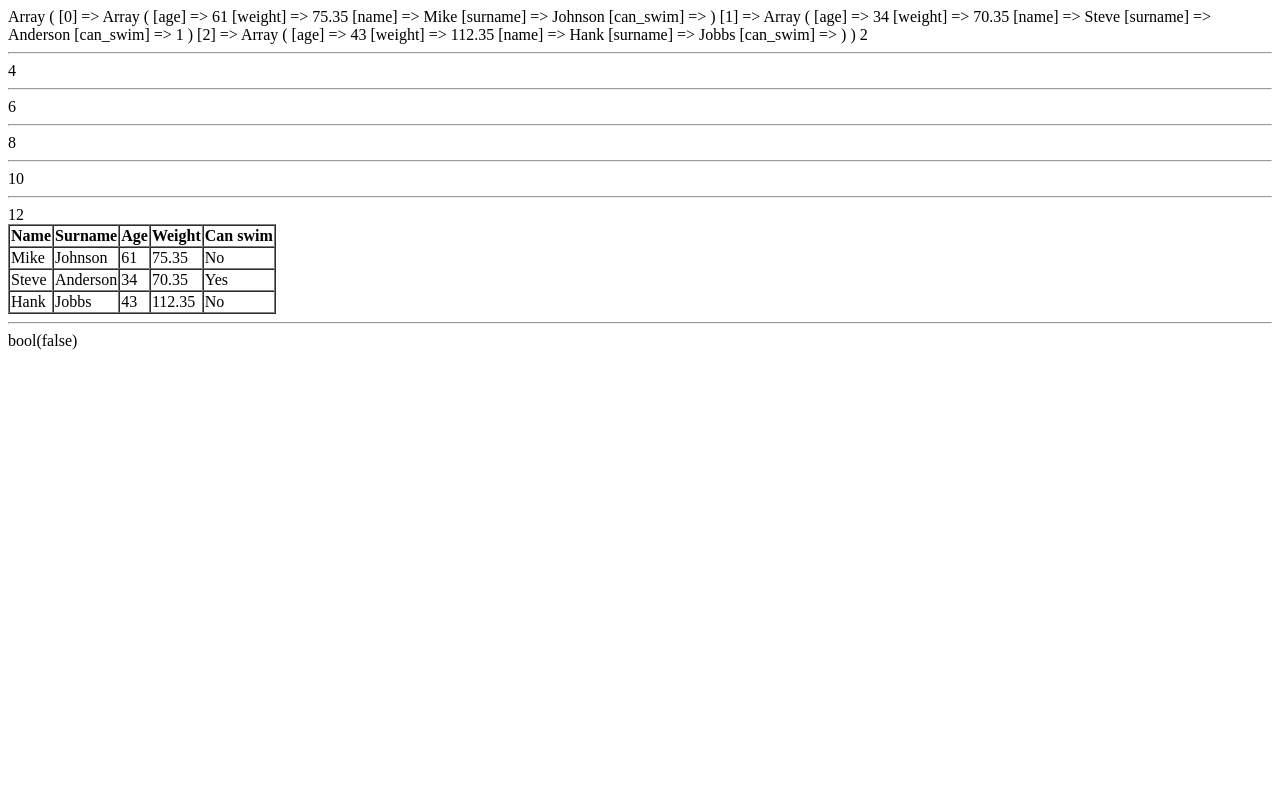
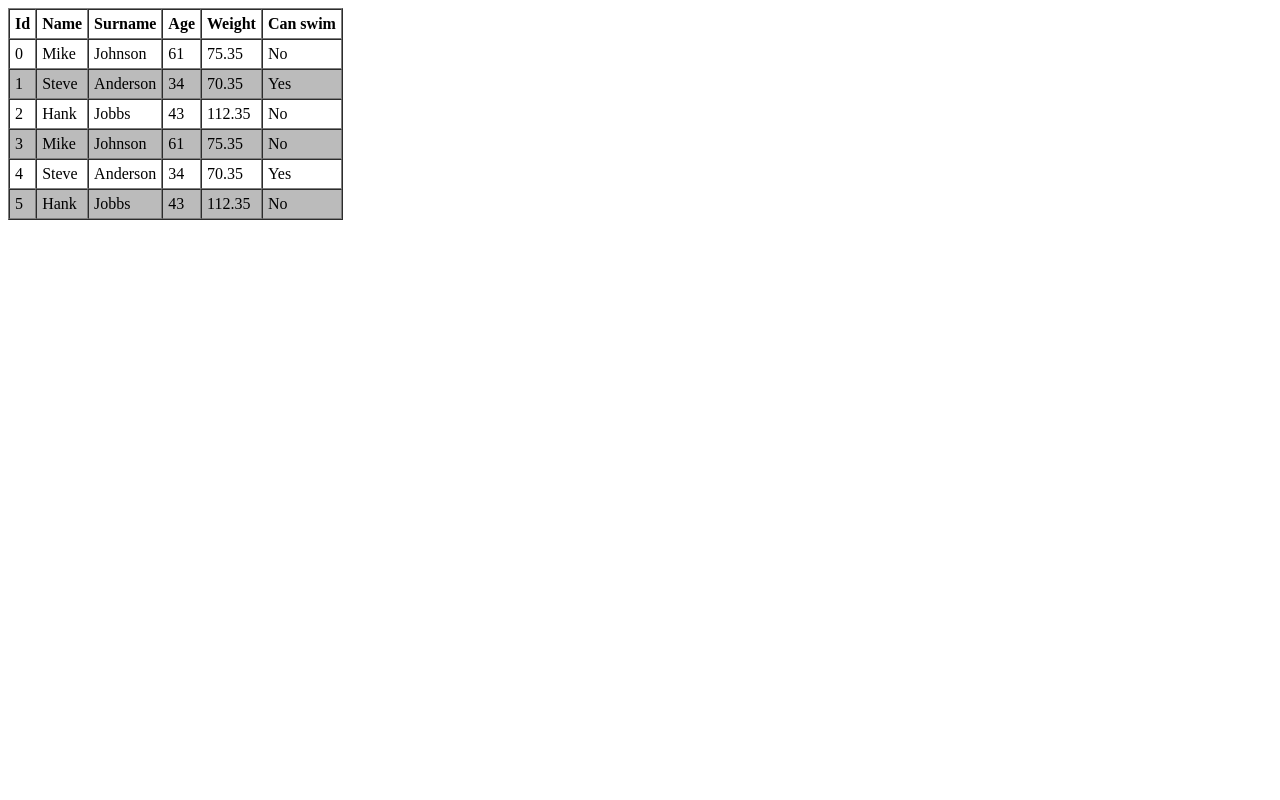
Before and after one commit to wavixsan/group-mon-fri, a PHP site: page / in a window 1280 px wide. Run offline with PHP 8.4, Linux system fonts and the light colour scheme.

Commit message:
employees table done

```diff
--- a/index.php
+++ b/index.php
@@ -26,41 +26,7 @@ error_reporting(E_ALL);
     ];
 
 
-    $employees = [$employee1, $employee2, $employee3];
-
-
-
-
-    print_r($employees);
-    for ($i = 1; ;$i++ ) {
-
-       if ($i % 2) {
-           continue;
-       }
-
-       if ($i > 10) {
-           break;
-       }
-
-       echo $i . '<hr>';
-
-    }
-        echo $i;
-
-
-
-
-
-    // $a = -234;
-
-    // if ($a > 0) {
-    //     echo 'Positive';
-    // } elseif (!$a) {
-    //     echo 'zero';
-    // } else {
-    //     echo 'negative';
-    // }
-
+    $employees = [$employee1, $employee2, $employee3, $employee1, $employee2, $employee3];
 
 ?>
 
@@ -69,20 +35,29 @@ error_reporting(E_ALL);
 <head>
     <meta charset="UTF-8">
     <title>PHP Document</title>
+    <style>
+        .grey td {
+           background: #bbb;
+        }
+    </style>
+
 </head>
 <body>
 
 
-    <table border="1" cellspacing="0">
+    <table border="1" cellspacing="0" cellpadding='5'>
         <tr>
+            <th>Id</th>
             <th>Name</th>
             <th>Surname</th>
             <th>Age</th>
             <th>Weight</th>
             <th>Can swim</th>
         </tr>
-        <?php foreach ($employees as $employee) : ?>
-            <tr>
+
+        <?php foreach ($employees as $key => $employee) : ?>
+            <tr <?=$key % 2 ? 'class="grey"' : '' ?> >
+                <td><?=$key?></td>
                 <td><?=$employee['name'] ?></td>
                 <td><?=$employee['surname'] ?></td>
                 <td><?=$employee['age'] ?></td>
@@ -93,13 +68,6 @@ error_reporting(E_ALL);
 
     </table>
 
-    <hr>
-    <?php
-
-        var_dump(isset($x));
-
-    ?>
-
 
 </body>
 </html>
```
